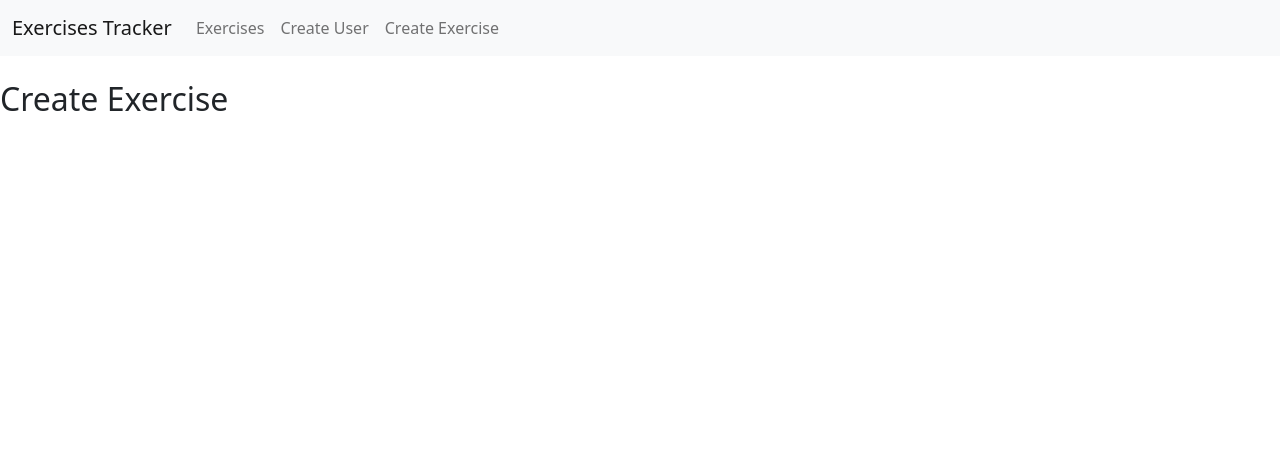
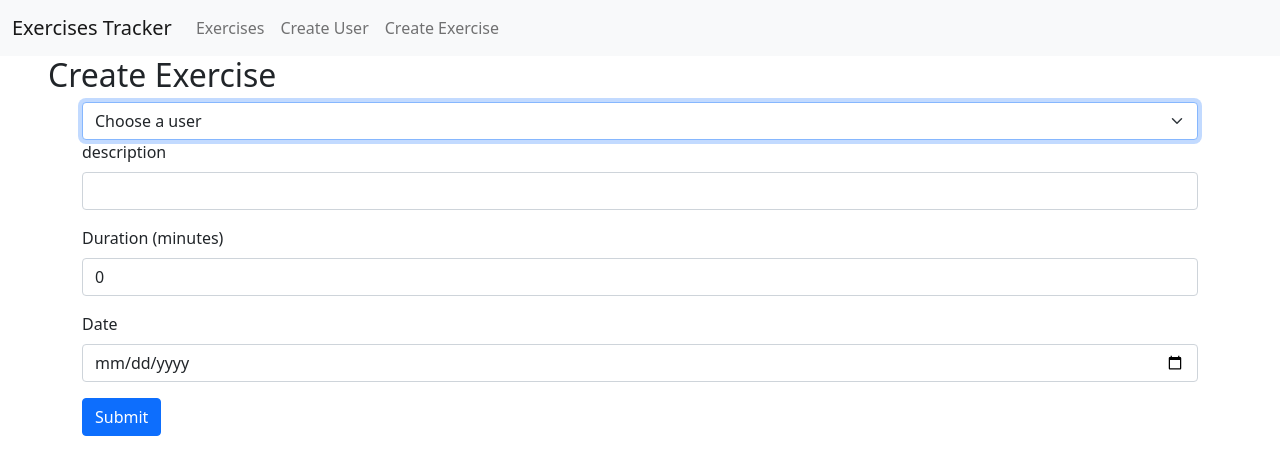
Before and after one commit to edumarg/exerciseTracker, a React (Create React App) app in the folder frontend/: page /exercise in a window 1280 px wide. Shown: the top 474 px of the page. Built offline with nearby package versions, Linux system fonts and the light colour scheme.

Commit message:
added create exercise for

```diff
--- a/frontend/src/App.js
+++ b/frontend/src/App.js
@@ -1,11 +1,17 @@
 import { React } from "react";
-import { BrowserRouter as Router, Switch, Route, Link } from "react-router-dom";
+import {
+  BrowserRouter as Router,
+  Switch,
+  Route,
+  Redirect,
+} from "react-router-dom";
 
 import Navbar from "./components/navBar";
 import CreateUser from "./components/createUser";
 import CreateExercise from "./components/createExercise";
 import EditExercise from "./components/editExercise";
 import Exercises from "./components/exercises";
+import NotFound from "./components/notFound";
 
 import "bootstrap/dist/css/bootstrap.min.css";
 import "./App.css";
@@ -14,11 +20,15 @@ function App() {
   return (
     <Router>
       <Navbar />
-      <br />
-      <Route path="/user" component={CreateUser} />
-      <Route path="/exercise/:id" component={EditExercise} />
-      <Route path="/exercise" exact component={CreateExercise} />
-      <Route path="/" exact component={Exercises} />
+      <Switch>
+        <Route path="/user" component={CreateUser} />
+        <Route path="/exercise/:id" component={EditExercise} />
+        <Route path="/exercise" component={CreateExercise} />
+        <Route path="/exercises" component={Exercises} />
+        <Route path="/not-found" component={NotFound} />
+        <Redirect from="/" exact to="/exercises" />
+        <Redirect to="/not-found" />
+      </Switch>
     </Router>
   );
 }
--- a/frontend/src/components/createExercise.jsx
+++ b/frontend/src/components/createExercise.jsx
@@ -1,9 +1,121 @@
 import React, { Component } from "react";
 
 class CreateExercise extends Component {
-  state = {};
+  state = {
+    data: {
+      userId: "",
+      description: "",
+      duration: 0,
+      date: new Date(),
+    },
+    users: [],
+  };
+
+  componentDidMount() {
+    this.setState({
+      users: [
+        { _id: 1234, username: "edumarg" },
+        { _id: 4567, username: "harry" },
+      ],
+    });
+  }
+
+  handleChange(event) {
+    const input = event.target;
+    const { data } = this.state;
+
+    const myData = { ...data };
+    myData[input.name] = input.value;
+
+    this.setState({ data: myData });
+  }
+
+  handleSubmit(event) {
+    event.preventDefault();
+    console.log("submit event", event.keyCode);
+
+    const { userId, description, duration, date } = this.state;
+    const exercise = {
+      userId: userId,
+      description: description,
+      duration: duration,
+      date: date,
+    };
+
+    console.log(exercise);
+    window.location = "/";
+  }
+
   render() {
-    return <h2>Create Exercise</h2>;
+    const { data, users } = this.state;
+    return (
+      <React.Fragment>
+        <h2 className="mx-5">Create Exercise</h2>
+        <div className="container">
+          <form onSubmit={(event) => this.handleSubmit(event)}>
+            <select
+              className="form-select"
+              id="userId"
+              name="userId"
+              autoFocus
+              required
+              onChange={(event) => this.handleChange(event)}
+            >
+              <option defaultValue>Choose a user</option>
+              {users.map((user) => (
+                <option value={user._id} key={user._id}>
+                  {user.username}
+                </option>
+              ))}
+            </select>
+            <div className="mb-3">
+              <label htmlFor="description" className="form-label">
+                description
+              </label>
+              <input
+                type="text"
+                className="form-control"
+                id="description"
+                name="description"
+                value={data["description"]}
+                required
+                onChange={(event) => this.handleChange(event)}
+              />
+            </div>
+            <div className="mb-3">
+              <label htmlFor="duration" className="form-label">
+                Duration (minutes)
+              </label>
+              <input
+                type="number"
+                className="form-control"
+                id="duration"
+                name="duration"
+                value={data["duration"]}
+                min="0"
+                required
+                onChange={(event) => this.handleChange(event)}
+              />
+            </div>
+            <div className="mb-3">
+              <label htmlFor="date" className="form-label">
+                Date
+              </label>
+              <input
+                type="date"
+                className="form-control"
+                id="date"
+                name="date"
+                value={data["date"]}
+                required
+                onChange={(event) => this.handleChange(event)}
+              />
+            </div>
+            <button className="btn btn-primary">Submit</button>
+          </form>
+        </div>
+      </React.Fragment>
+    );
   }
 }
 
--- a/frontend/src/components/createUser.jsx
+++ b/frontend/src/components/createUser.jsx
@@ -3,7 +3,7 @@ import React, { Component } from "react";
 class CreateUser extends Component {
   state = {};
   render() {
-    return <h2>Create User</h2>;
+    return <h2 className="mx-5">Create User</h2>;
   }
 }
 
--- a/frontend/src/components/editExercise.jsx
+++ b/frontend/src/components/editExercise.jsx
@@ -3,7 +3,7 @@ import React, { Component } from "react";
 class EditExercise extends Component {
   state = {};
   render() {
-    return <h2>Edit Exercise</h2>;
+    return <h2 className="mx-5">Edit Exercise</h2>;
   }
 }
 
--- a/frontend/src/components/exercises.jsx
+++ b/frontend/src/components/exercises.jsx
@@ -3,7 +3,11 @@ import React, { Component } from "react";
 class Exercises extends Component {
   state = {};
   render() {
-    return <h2>Exercises</h2>;
+    return (
+      <React.FragmentFragment>
+        <h2 className="mx-5">Exercises</h2>
+      </React.FragmentFragment>
+    );
   }
 }
 
--- /dev/null
+++ b/frontend/src/components/notFound.jsx
@@ -0,0 +1,12 @@
+import React from "react";
+
+const NotFound = () => {
+  return (
+    <div className="not-found">
+      <h1>Error 404</h1>
+      <h2>Page not found</h2>
+    </div>
+  );
+};
+
+export default NotFound;
--- a/frontend/src/index.css
+++ b/frontend/src/index.css
@@ -1,13 +1,20 @@
 body {
   margin: 0;
-  font-family: -apple-system, BlinkMacSystemFont, 'Segoe UI', 'Roboto', 'Oxygen',
-    'Ubuntu', 'Cantarell', 'Fira Sans', 'Droid Sans', 'Helvetica Neue',
+  font-family: -apple-system, BlinkMacSystemFont, "Segoe UI", "Roboto", "Oxygen",
+    "Ubuntu", "Cantarell", "Fira Sans", "Droid Sans", "Helvetica Neue",
     sans-serif;
   -webkit-font-smoothing: antialiased;
   -moz-osx-font-smoothing: grayscale;
 }
 
 code {
-  font-family: source-code-pro, Menlo, Monaco, Consolas, 'Courier New',
+  font-family: source-code-pro, Menlo, Monaco, Consolas, "Courier New",
     monospace;
 }
+
+.not-found {
+  color: red;
+  margin: 2rem 2rem;
+  text-align: center;
+  min-height: 90vh;
+}
```
